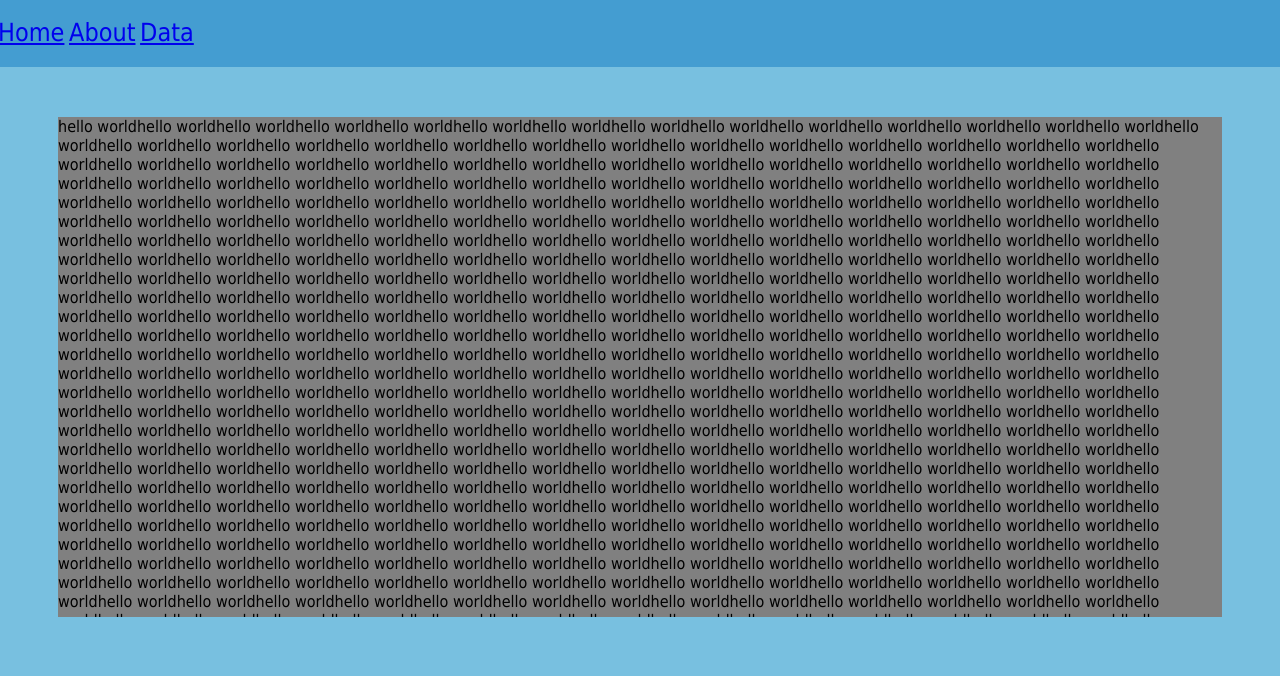
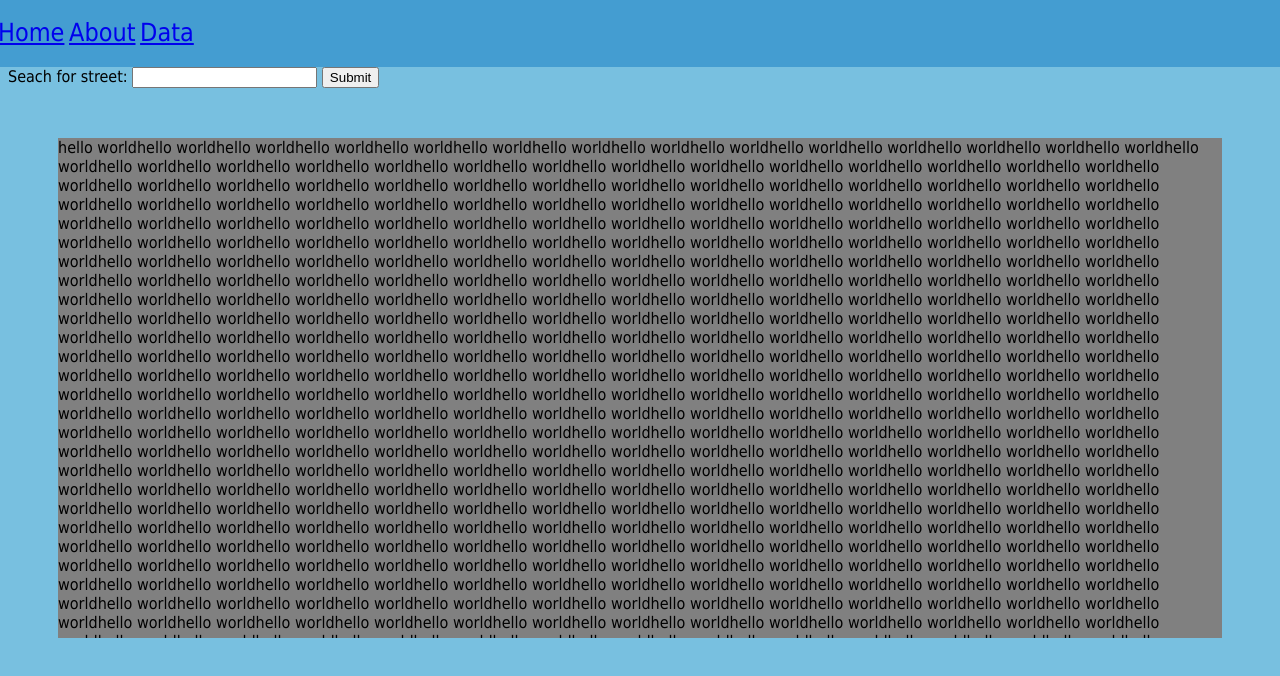
Before and after one commit to RyanDeivert555/AWS-Inrix-Hackathon-2024, a website built with Vite: page list_view.html in a window 1280 px wide. Built offline with nearby package versions, Linux system fonts and the light colour scheme.

Commit message:
added user input

```diff
--- a/data_reader.ts
+++ b/data_reader.ts
@@ -7,7 +7,18 @@ const fillData = () => {
     return result;
 };
 
-console.log("hello world");
+const data = fillData();
+
+const submitEntry = () => {
+    const entry = document.getElementById("target_street");
+    if (!entry) {
+        return;
+    }
+
+    const text = entry.value;
+}
+
+document.getElementById("input_button")?.addEventListener("click", submitEntry);
 
 const data_bar = document.getElementById("scroll_box");
-data_bar.innerHTML = fillData();
+data_bar.innerHTML = data;
--- a/list_view.css
+++ b/list_view.css
@@ -4,3 +4,7 @@
     background-color: grey;
     overflow: scroll;
 }
+
+#search_bar {
+
+}
--- a/list_view.html
+++ b/list_view.html
@@ -29,8 +29,11 @@
                 </a>
             </div>
         </div>
-        <div id="scroll_box">
-            Test
+        <div id="search_bar">
+            <label for="target_street">Seach for street: </label>
+            <input type="text" id="target_street" name="target_street">
+            <button id="input_button">Submit</button>
         </div>
+        <div id="scroll_box"></div>
     </body>
 </html>
```
